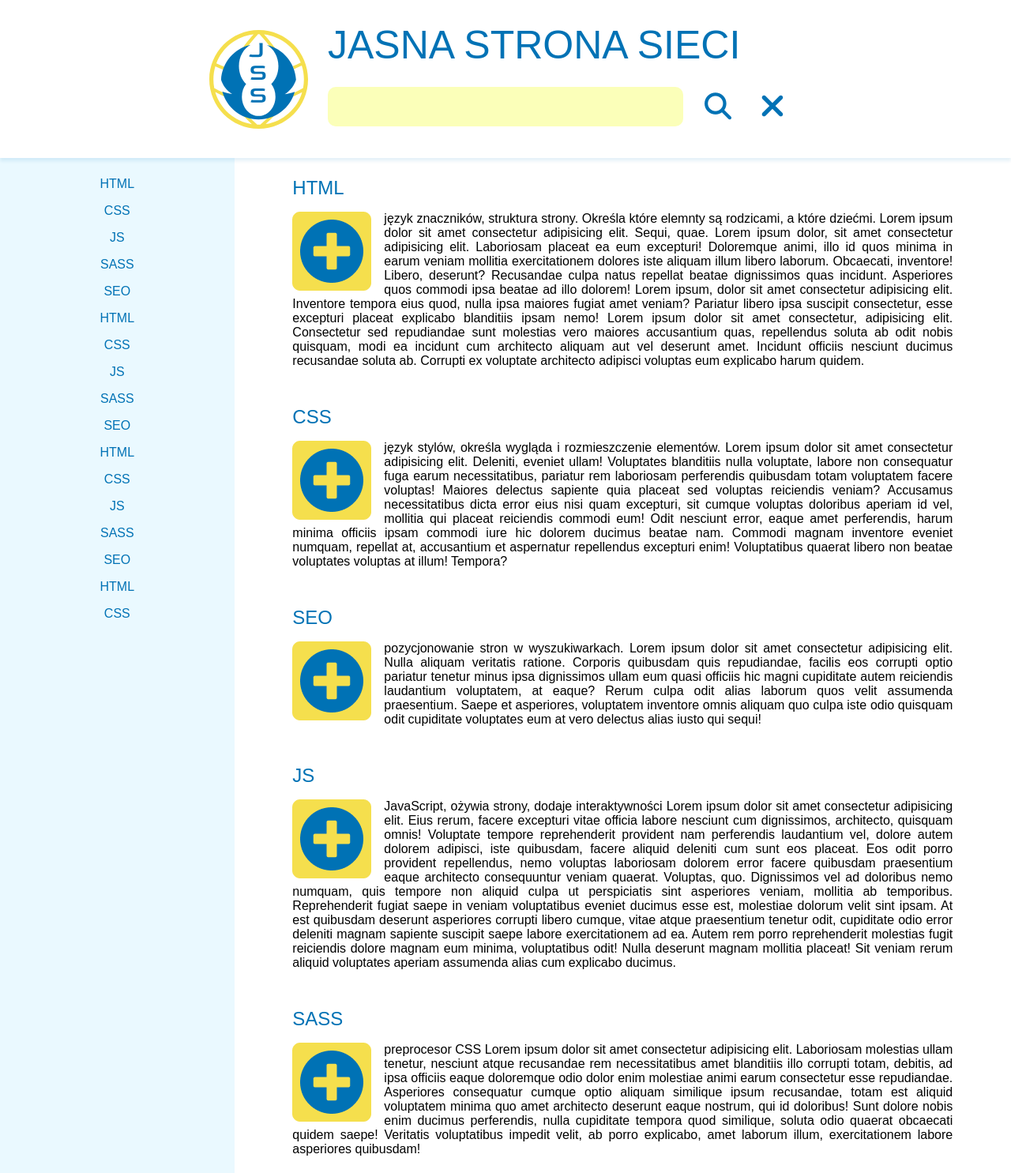
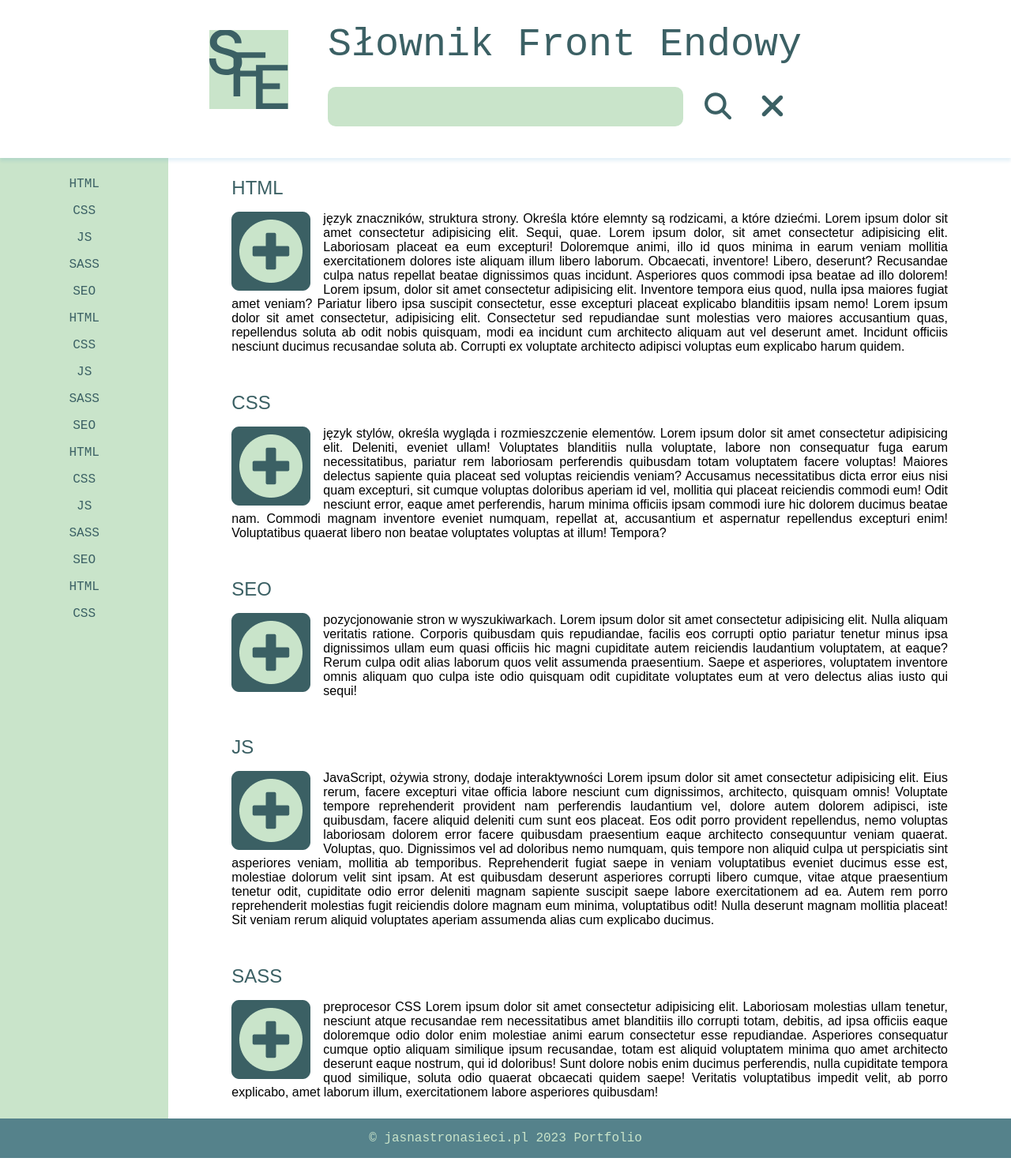
Before and after one commit to paweljss/slownik_front_endowy, a plain HTML site: page index.html in a window 1280 px wide. Shown: the top 1485 px of the page at 79% size. Drawn offline with Linux system fonts and the light colour scheme; a web font is replaced by a local one.

Commit message:
actual design

```diff
--- a/index.html
+++ b/index.html
@@ -5,43 +5,24 @@
     <meta charset="UTF-8">
     <meta http-equiv="X-UA-Compatible" content="IE=edge">
     <meta name="viewport" content="width=device-width, initial-scale=1.0">
-    <title>Jasna Strona Sieci</title>
+    <title>Słownik Front Endowy</title>
     <link rel="stylesheet" href="./sass/css/main.css">
     <link rel="preconnect" href="https://fonts.googleapis.com">
     <link rel="preconnect" href="https://fonts.gstatic.com" crossorigin>
-    <link href="https://fonts.googleapis.com/css2?family=Goldman:wght@400;700&display=swap" rel="stylesheet">
+    <link href="https://fonts.googleapis.com/css2?family=Azeret+Mono:wght@400;700&display=swap" rel="stylesheet">
     <link rel="stylesheet" href="https://cdnjs.cloudflare.com/ajax/libs/font-awesome/6.4.0/css/all.min.css"
         integrity="sha512-iecdLmaskl7CVkqkXNQ/ZH/XLlvWZOJyj7Yy7tcenmpD1ypASozpmT/E0iPtmFIB46ZmdtAc9eNBvH0H/ZpiBw=="
         crossorigin="anonymous" referrerpolicy="no-referrer" />
     <link rel="stylesheet" href="./sass/css/main.css">
 </head>
 
-<input type="search">
-
-<dl>
-    <dt>SEO</dt>
-    <dd>pozycjonowanie stron w wyszukiwarkach</dd>
-
-    <dt>HTML</dt>
-    <dd>język znaczników, struktura strony. Określa które elemnty są rodzicami, a które dziećmi</dd>
-
-    <dt>CSS</dt>
-    <dd>język stylów, określa wygląda i rozmieszczenie elementów</dd>
-
-    <dt>JS</dt>
-    <dd>JavaScript, ożywia strony, dodaje interaktywności</dd>
-
-    <dt>SASS</dt>
-    <dd>preprocesor CSS</dd>
-</dl>
-
 <body>
 
     <header>
         <div id="header-box">
 
-            <img src="img/jss_logo_sygnet.svg" alt="jasnastronasieci.pl">
-            <h1>JASNA STRONA SIECI</h1>
+            <img src="img/logo_sfe.svg" alt="jasnastronasieci.pl">
+            <h1>Słownik Front Endowy</h1>
 
             <div id="searchbar">
                 <input type="search">
@@ -106,8 +87,6 @@
             <li>CSS</li>
             <li>JS</li>
             <li>SASS</li>
-            <li>Koniec koniec koniec hej jakajdkj fdakj ndfka jdf kaj</li>
-
         </ul>
     </aside>
     <main>
@@ -120,7 +99,7 @@
             <dt>HTML</dt>
 
             <dd>
-                <img src="img/logos/Frame 1logo_template.png" alt="">
+                <img src="img/logos/dictionary_element_logo.png" alt="">
                 język znaczników, struktura strony. Określa które elemnty są rodzicami, a które dziećmi. Lorem ipsum
                 dolor sit amet consectetur adipisicing elit. Sequi, quae. Lorem ipsum dolor, sit amet consectetur
                 adipisicing elit. Laboriosam placeat ea eum excepturi! Doloremque animi, illo id quos minima in earum
@@ -140,7 +119,7 @@
         <article>
             <dt>CSS</dt>
             <dd>
-                <img src="img/logos/Frame 1logo_template.png" alt="">
+                <img src="img/logos/dictionary_element_logo.png" alt="">
                 język stylów, określa wygląda i rozmieszczenie elementów. Lorem ipsum dolor sit amet consectetur
                 adipisicing elit. Deleniti, eveniet ullam! Voluptates blanditiis nulla voluptate, labore non consequatur
                 fuga earum necessitatibus, pariatur rem laboriosam perferendis quibusdam totam voluptatem facere
@@ -157,7 +136,7 @@
         <article>
             <dt id="seo">SEO</dt>
             <dd>
-                <img src="img/logos/Frame 1logo_template.png" alt="">
+                <img src="img/logos/dictionary_element_logo.png" alt="">
                 pozycjonowanie stron w wyszukiwarkach. Lorem ipsum dolor sit amet consectetur adipisicing elit. Nulla
                 aliquam veritatis ratione. Corporis quibusdam quis repudiandae, facilis eos corrupti optio pariatur
                 tenetur minus ipsa dignissimos ullam eum quasi officiis hic magni cupiditate autem reiciendis laudantium
@@ -170,7 +149,7 @@
         <article>
             <dt>JS</dt>
             <dd>
-                <img src="img/logos/Frame 1logo_template.png" alt="">
+                <img src="img/logos/dictionary_element_logo.png" alt="">
                 JavaScript, ożywia strony, dodaje interaktywności Lorem ipsum dolor sit amet consectetur adipisicing
                 elit. Eius rerum, facere excepturi vitae officia labore nesciunt cum dignissimos, architecto, quisquam
                 omnis! Voluptate tempore reprehenderit provident nam perferendis laudantium vel, dolore autem dolorem
@@ -190,7 +169,7 @@
             <dt id="sass">SASS</dt>
 
             <dd>
-                <img src="img/logos/Frame 1logo_template.png" alt="">
+                <img src="img/logos/dictionary_element_logo.png" alt="">
                 preprocesor CSS Lorem ipsum dolor sit amet consectetur adipisicing elit. Laboriosam molestias ullam
                 tenetur, nesciunt atque recusandae rem necessitatibus amet blanditiis illo corrupti totam, debitis, ad
                 ipsa officiis eaque doloremque odio dolor enim molestiae animi earum consectetur esse repudiandae.
--- a/sass/scss/main.scss
+++ b/sass/scss/main.scss
@@ -1,8 +1,8 @@
-$main-color: #0072b5;
-$second-color: #f5df4d;
-$third-color: #2dc7ff;
-$forth-color: #fbffb9;
-$fifth-color: #031a6b;
+$main-color: #3B6064;
+$second-color: #55828B;
+$third-color: #87BBA2;
+$forth-color: #C9E4CA;
+$fifth-color: #364958;
 $aside-color: #eaf9ff;
 $twelwe-columns: repeat(12, 1fr);
 
@@ -47,12 +47,12 @@ body {
 	display: grid;
 	grid-template-columns: $twelwe-columns;
 	grid-template-rows: 200px 1fr 50px;
-	font-family: Goldman, sans-serif;
+	font-family: "Azeret Mono", monospace;
 
 	background: linear-gradient(
 		to right,
-		$aside-color 0%,
-		$aside-color 16.6%,
+		$forth-color 0%,
+		$forth-color 16.6%,
 		#fff 16.6%,
 		#fff 100%
 	);
@@ -87,7 +87,7 @@ header {
 			color: $main-color;
 			grid-column: 2/3;
 			margin-top: -10px;
-			width: 590px;
+			width: 650px;
 		}
 
 		#searchbar {
@@ -101,7 +101,7 @@ header {
 			input {
 				width: 450px;
 				height: 50px;
-				background: #fbffb9;
+				background: $forth-color;
 				border: none;
 				border-radius: 10px;
 				font-size: 1.25rem;
@@ -111,7 +111,7 @@ header {
 
 			input:focus {
 				outline: none;
-				box-shadow: 0 2px 5px #f5df4d;
+				box-shadow: 0 2px 5px $main-color;
 			}
 
 			#search {
@@ -128,7 +128,7 @@ header {
 		padding: 13px 0;
 		height: fit-content;
 		justify-content: flex-start;
-		box-shadow: 0px 5px 4px rgba(0, 114, 181, 0.5);
+		box-shadow: 0px 5px 4px rgba(40, 108, 94, 0.5);
 
 		#header-box {
 			grid-template-columns: 0;
@@ -163,10 +163,10 @@ aside {
 	grid-column: 1/3;
 	grid-row: 2/3;
 
-	background-color: #eaf9ff;
+	background-color: $forth-color;
 
 	ul {
-		width: fit-content;
+		width: 100%;
 		margin: auto;
 		margin-top: 1rem;
 		list-style-type: none;
@@ -239,8 +239,8 @@ footer {
 	grid-column: 1/13;
 	grid-row: 3/4;
 
-	background-color: $main-color;
-	color: $second-color;
+	background-color: $second-color;
+	color: $forth-color;
 
 	display: flex;
 	justify-content: center;
@@ -312,12 +312,12 @@ footer {
 			height: 100%;
 			z-index: 100;
 			// background-color: rgba(234, 249, 255, 0.01);
-			background-color: rgba(245, 223, 77, 0.5);
+			background-color: rgba(37, 87, 57, 0.5);
 
 			ul {
 				width: 85%;
 				min-height: 100%;
-				background-color: #eaf9ff;
+				background-color: $forth-color;
 				margin: 0;
 				padding: 2rem 1rem;
 				position: static;
@@ -326,14 +326,8 @@ footer {
 			&::before {
 				content: "\f00d";
 				@include rwd-before();
-				background-color: #eaf9ff;
+				background-color: $forth-color;
 			}
 		}
 	}
 }
-
-body {
-	background-color: #ccc;
-	display: grid;
-	grid-template-columns: repeat(12, 1fr);
-}
```
Also changed, not shown: img/jss_logo_sygnet.svg (deleted), img/logo_sfe.svg (added), img/logos/Frame 1logo_template.png (deleted), img/logos/dictionary_element_logo.png (added), sass/css/main.css.
